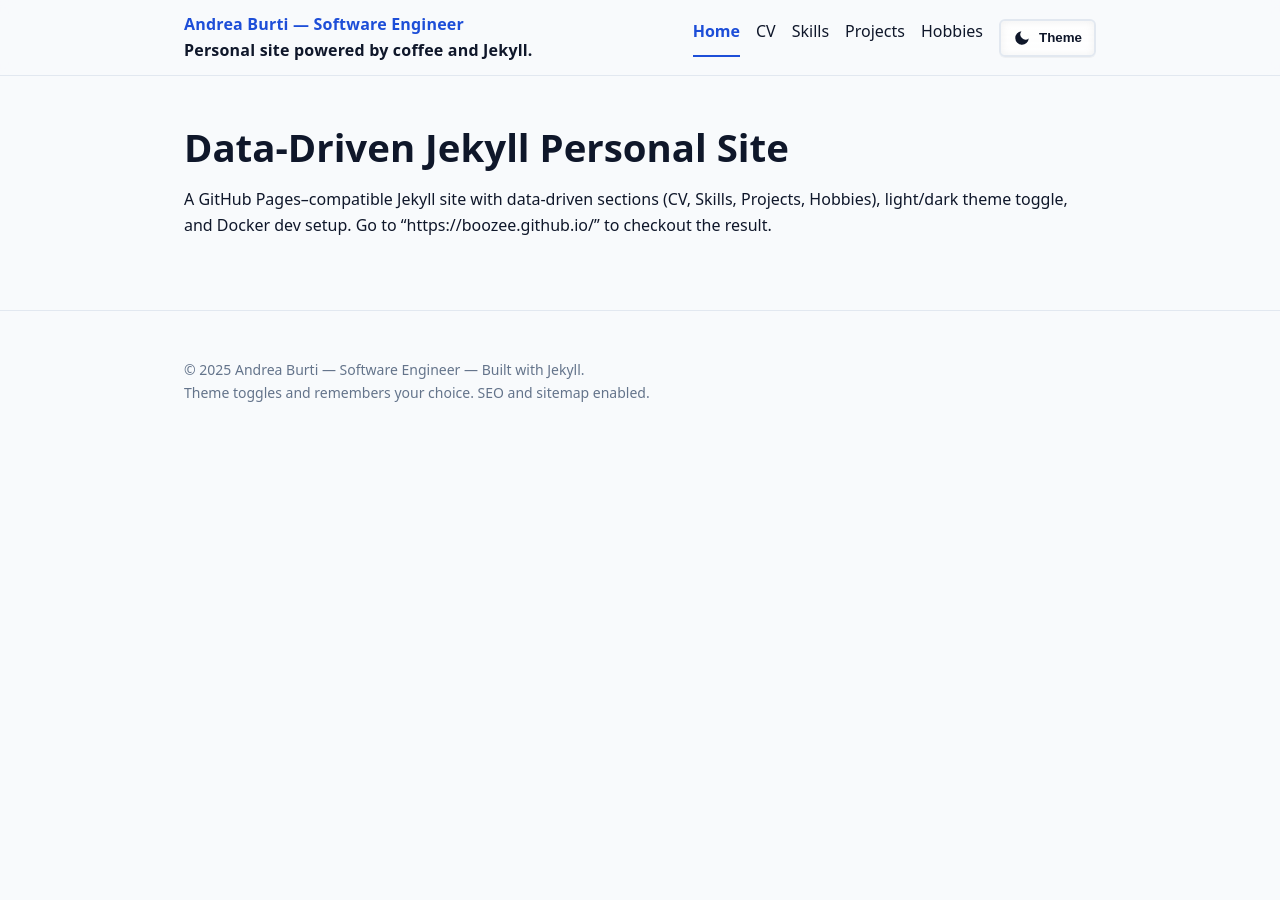
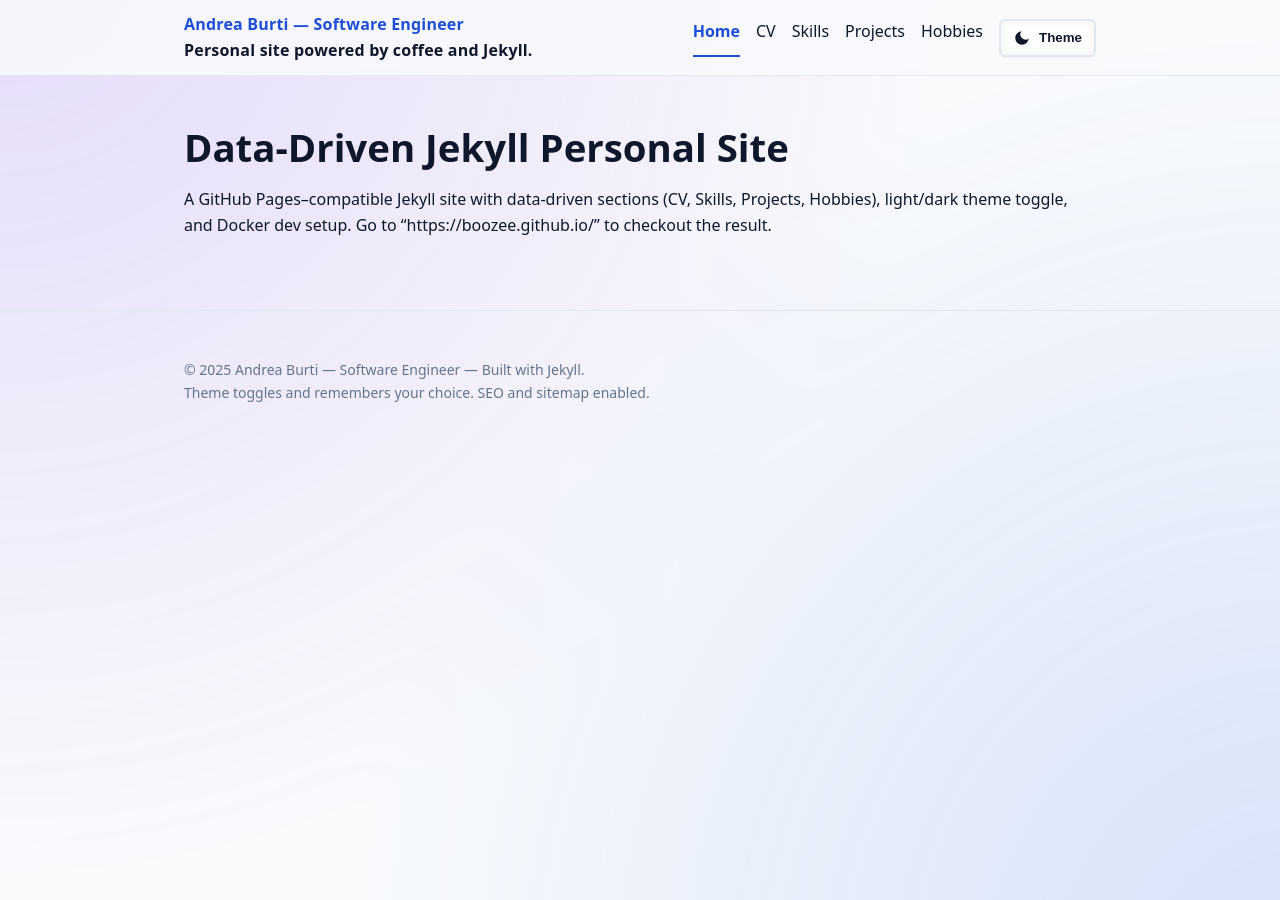
Before and after one commit to boozee/boozee.github.io, a Jekyll site: the page built from README.md, in a window 1280 px wide. Built offline with Jekyll 4.4.1, drawn with Linux system fonts in a browser that asks for light colours; our own code applies the rules of GitHub Pages for plain Markdown files.

Commit message:
Add dynamic background

```diff
--- a/_sass/_base.scss
+++ b/_sass/_base.scss
@@ -1,10 +1,45 @@
 * { box-sizing: border-box; }
 html, body { margin: 0; padding: 0; }
-html { background: var(--bg); color: var(--fg); }
+
+html {
+  background: var(--bg);
+  color: var(--fg);
+  position: relative;
+}
+
+html::before {
+  content: "";
+  position: fixed;
+  inset: -40% -40% -40% -40%;
+  background:
+    radial-gradient(circle at 22% 18%, rgba(124, 58, 237, 0.12), transparent 42%),
+    radial-gradient(circle at 78% 82%, rgba(37, 99, 235, 0.12), transparent 42%);
+  filter: blur(24px);
+  animation: floatBlobs 50s ease-in-out infinite;
+  pointer-events: none;
+  z-index: -1;
+}
+
+html[data-theme="light"]::before {
+  background:
+    radial-gradient(circle at 22% 18%, rgba(124, 58, 237, 0.16), transparent 42%),
+    radial-gradient(circle at 78% 82%, rgba(37, 99, 235, 0.16), transparent 42%);
+}
+
+@media (prefers-reduced-motion: reduce) {
+  html::before { animation: none; }
+}
+
+@keyframes floatBlobs {
+  0%   { transform: translate(0, 0) scale(1); }
+  50%  { transform: translate(5%, 6%) scale(1.04); }
+  100% { transform: translate(0, 0) scale(1); }
+}
 
 body {
+  background: transparent;
+  position: relative;
   font-family: system-ui, -apple-system, Segoe UI, Roboto, Helvetica, Arial, "Apple Color Emoji", "Segoe UI Emoji";
-  background: var(--bg);
   color: var(--fg);
   line-height: 1.6;
 }
@@ -23,6 +58,11 @@ hr { border: none; border-top: 1px solid var(--border); margin: 24px 0; }
 .container { max-width: 960px; margin: 0 auto; padding: 24px; }
 .muted { color: var(--muted); }
 
+.header, .container, main, footer {
+  position: relative;
+  z-index: 1;
+}
+
 :focus-visible {
   outline: 3px solid color-mix(in oklab, var(--brand) 60%, var(--bg));
   outline-offset: 2px;
```
